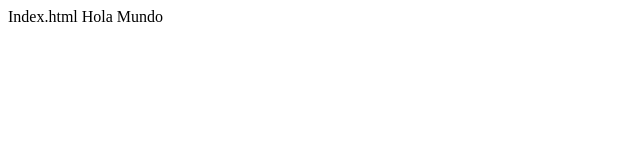
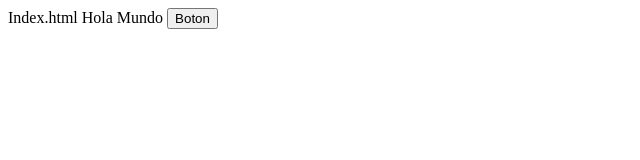
Before and after one commit to zully2016/Clase1Lab4, a plain HTML site: page Index.html in a window 1280 px wide. Shown: the whole page, without its empty margins (0-640 px from the left). Drawn offline with Linux system fonts and the light colour scheme.

Commit message:
Segunda Modificacion

```diff
--- a/Index.html
+++ b/Index.html
@@ -6,5 +6,6 @@ Index.html
 </head>
 <body>
 	Hola Mundo
+	 <input type="submit" value="Boton">
 </body>
 </html>
```
